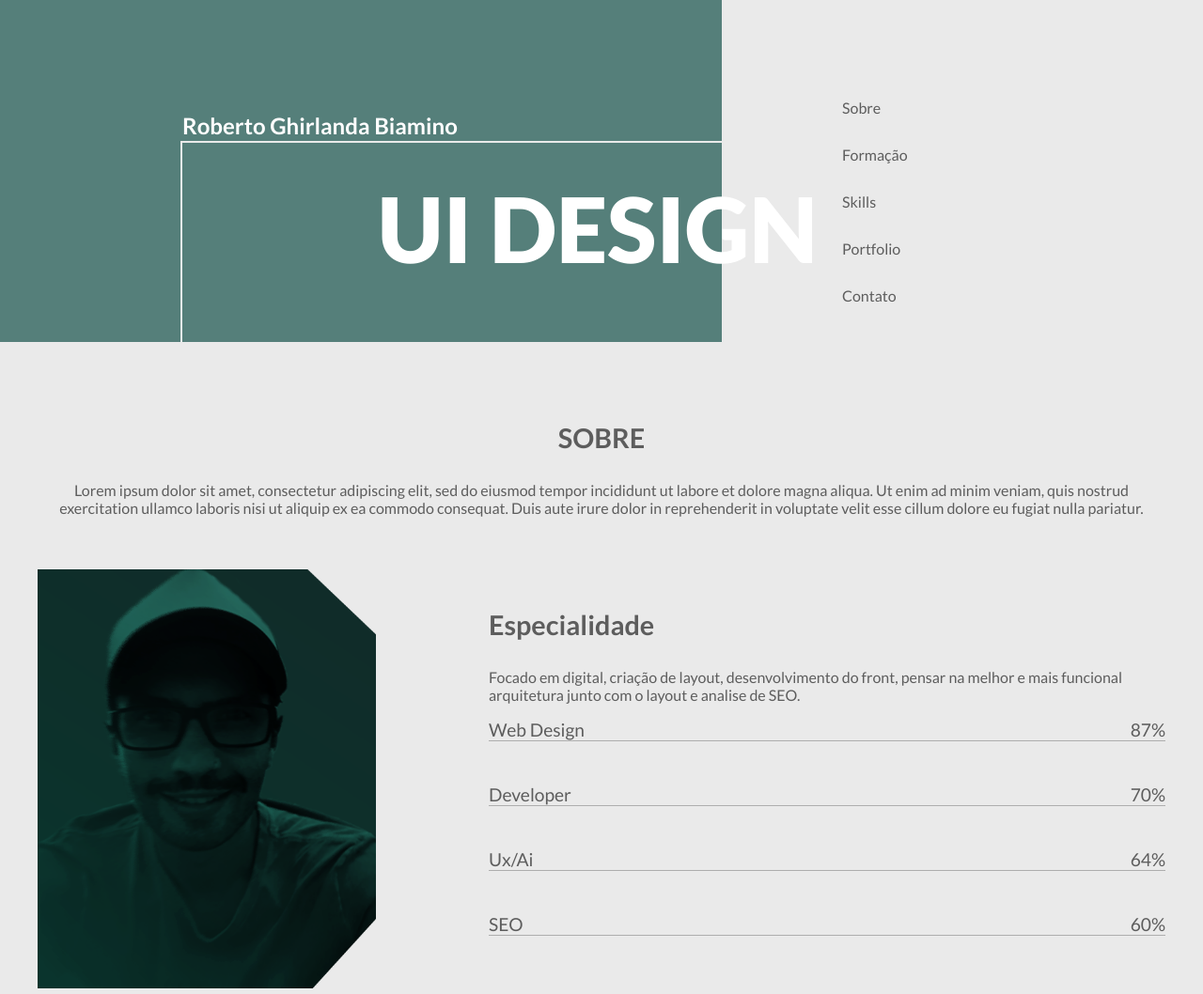
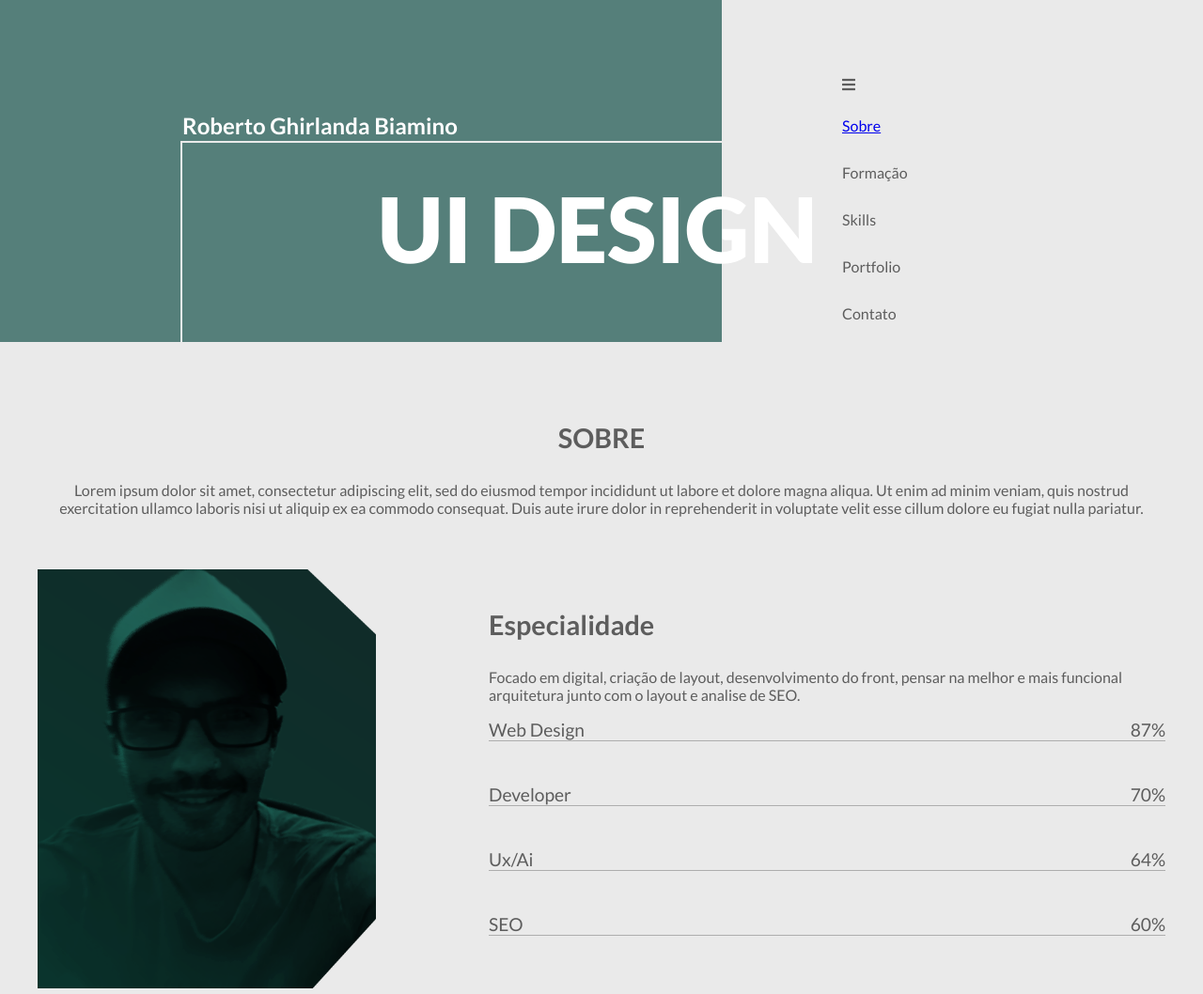
Before and after one commit to roghirlanda/portfolio, a website: page index.html in a window 1280 px wide. Shown: the top 1058 px of the page at 94% size. Drawn offline with Linux system fonts and the light colour scheme.

Commit message:
ajuste content e menu mobile

```diff
--- a/index.html
+++ b/index.html
@@ -4,7 +4,7 @@
 	<meta charset="utf-8">
 	<meta http-equiv="X-UA-Compatible" content="IE=edge">
 	<title></title>
- <meta name="viewport" content="width=device-width, user-scalable=no" />
+	<meta name="viewport" content="width=device-width, user-scalable=no" />
 
 	<link rel="stylesheet" href="css/style.css">
 	<link href="https://fonts.googleapis.com/css?family=Lato:100,100i,300,300i,400,400i,700,700i,900,900i" rel="stylesheet">
@@ -25,13 +25,17 @@
 		</div>
 		<div class="menu">
 			<nav>
-				<ul>
-					<li>Sobre</li>
+
+				<i class="fas fa-bars"></i>
+
+				<ul id="menuDesktop">
+					<a href="#"><li>Sobre</li></a>
 					<li>Formação</li>
 					<li>Skills</li>
 					<li>Portfolio</li>
 					<li>Contato</li>
 				</ul>
+
 			</nav>
 		</div>
 	</section>
--- a/style.scss
+++ b/style.scss
@@ -149,6 +149,9 @@ h3 {
 		font-size: 12px;
 	}
 
+	#menuDesktop {
+		display:none;
+	}
 
 	.container-centralizado {
 		max-width: 330px;
@@ -199,5 +202,4 @@ h3 {
 			width: 100%;
 		}
 	}
-
 }
```
Also changed, not shown: css/style.css.
